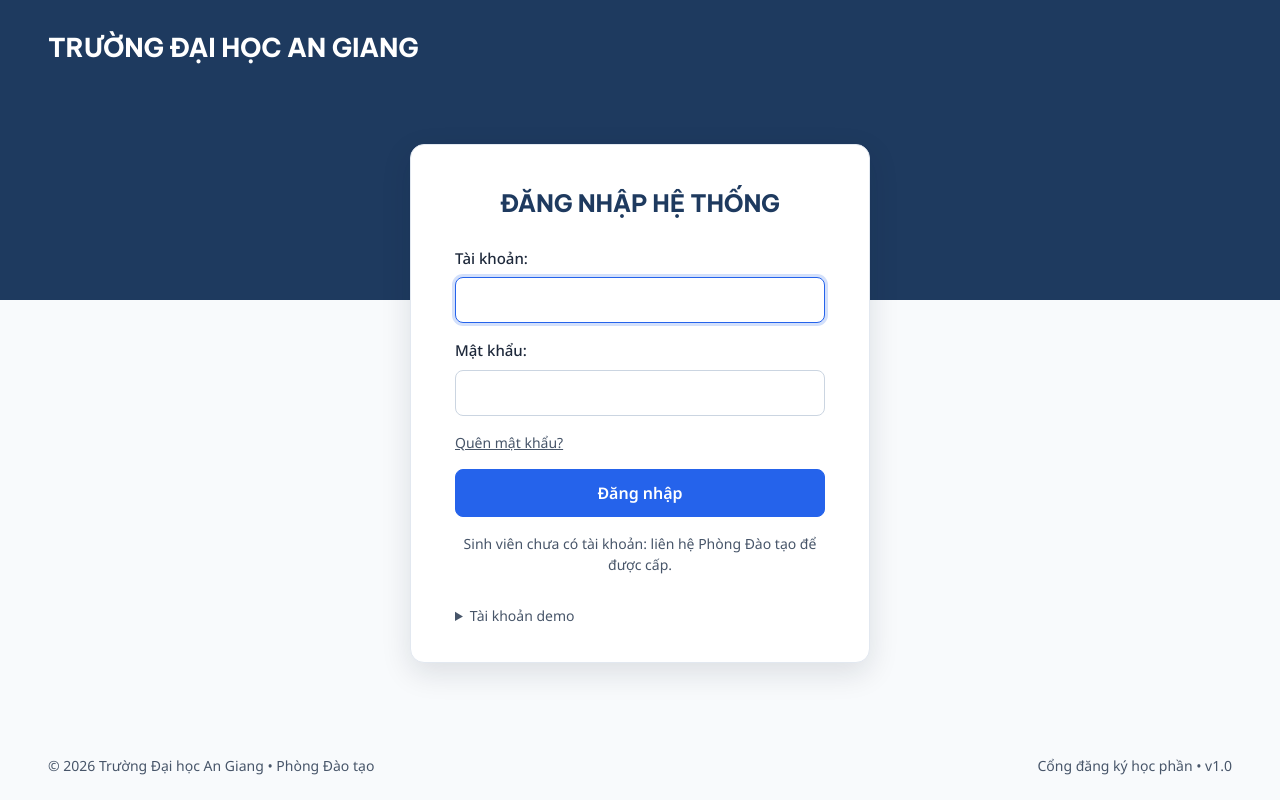
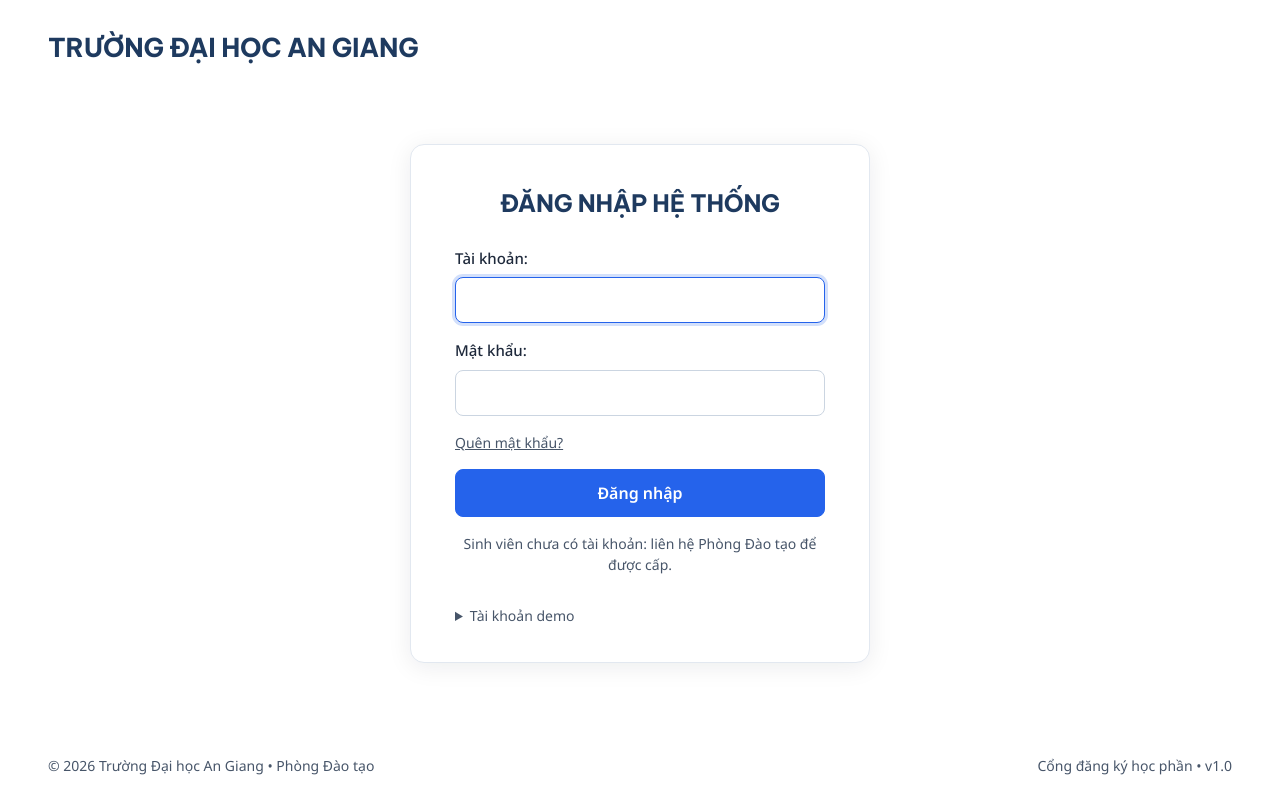
Before and after one commit to DangTran-hub/et4430-20261, a Spring Boot app: page /login in a window 1280 px wide. Run offline with Spring Boot 4, Linux system fonts and the light colour scheme; some of the project's set-up classes (security, data sources, template engines, error pages and the like) are left out, and stand-ins take their place.

Commit message:
Trang đăng nhập nền trắng

```diff
--- a/src/main/resources/static/css/app.css
+++ b/src/main/resources/static/css/app.css
@@ -296,12 +296,8 @@ select { cursor: pointer; }
 .notice p { margin: 4px 0 0; color: var(--text-2); }
 
 /* ---------- Đăng nhập ---------- */
-.login-page {
-    display: flex; flex-direction: column; min-height: 100vh;
-    background:
-        linear-gradient(180deg, var(--color-primary) 0, var(--color-primary) 300px, var(--color-background) 300px);
-}
-.login-brand { padding: 28px 48px 0; font-size: 26px; font-weight: 700; color: var(--color-on-primary); }
+.login-page { display: flex; flex-direction: column; min-height: 100vh; background: #FFFFFF; }
+.login-brand { padding: 28px 48px 0; font-size: 26px; font-weight: 700; color: var(--color-primary); }
 .login-main { flex: 1; display: flex; align-items: center; justify-content: center; padding: 24px; }
 .login-card {
     background: var(--color-card);
@@ -309,7 +305,7 @@ select { cursor: pointer; }
     border-radius: 14px;
     width: min(460px, 100%);
     padding: 40px 44px 36px;
-    box-shadow: 0 10px 30px rgba(15, 23, 42, .12);
+    box-shadow: 0 4px 24px rgba(15, 23, 42, .08);
 }
 .login-card h1 { justify-content: center; font-size: 24px; margin-bottom: 26px; color: var(--color-primary); }
 .login-card label { font-size: 15px; color: var(--text-2); gap: 8px; }
```
